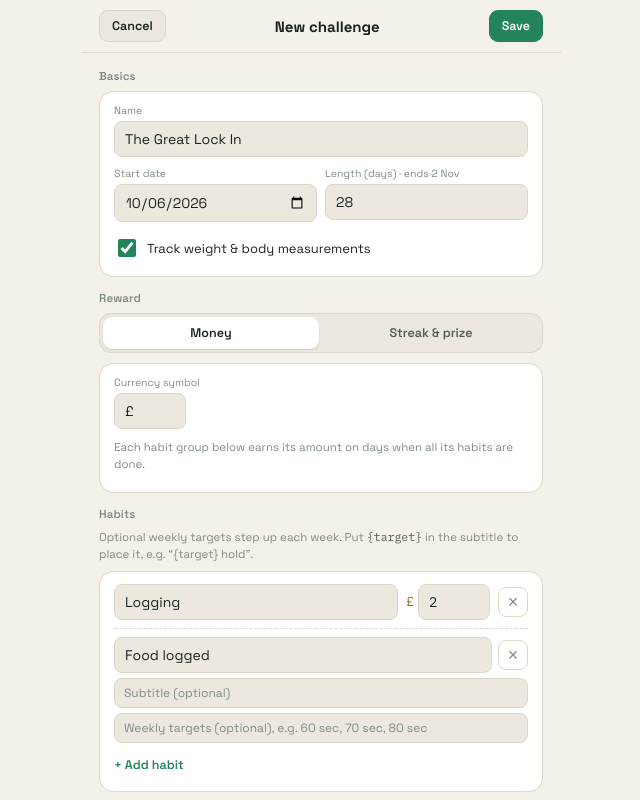
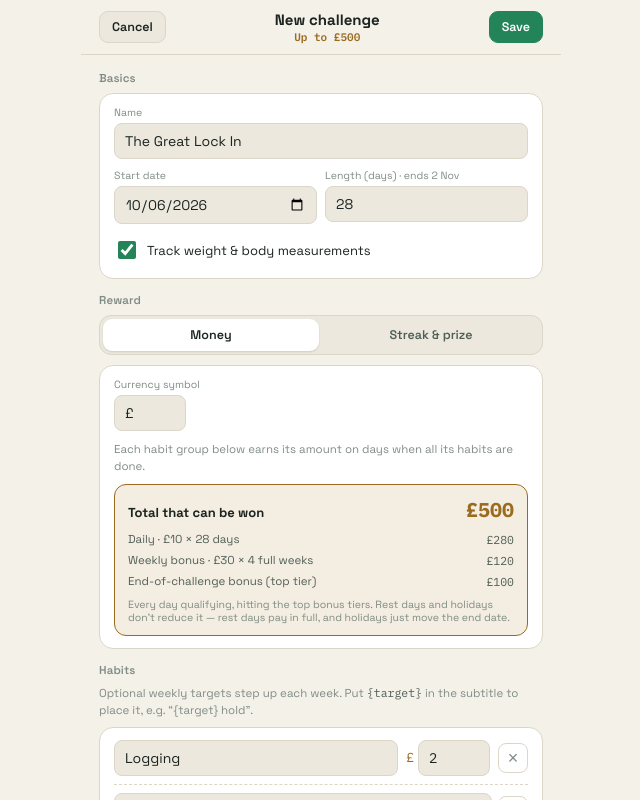
Before and after one commit to Lydiaade/Great-Lock-In, a React (Vite) app: page / in a window 1280 px wide. Both pictures are taken after a click on the button 640 px from the left and 213 px from the top of the page. Shown: the top 800 px of the page, without its empty margins (319-959 px from the left). Built offline with nearby package versions, Linux system fonts and the light colour scheme.

Commit message:
Uopdate rules for rest days

```diff
--- a/src/App.css
+++ b/src/App.css
@@ -290,3 +290,17 @@
 .gli-daychips button.active { background: var(--blue-dim); border-color: var(--blue); color: var(--ink); }
 .gli-2col.tight { gap:6px; margin-top:4px; }
 .gli-2col.tight .gli-formfield { margin-bottom:0; }
+
+/* Editor: max prize */
+.gli-editor-head .t { text-align:center; }
+.gli-headmax { font-size:11px; font-weight:600; color: var(--gold); margin-top:1px; }
+.gli-maxprize { margin-top:10px; background: var(--gold-dim); border:1px solid var(--gold); border-radius:12px; padding:11px 13px; }
+.gli-maxprize .hd { display:flex; justify-content:space-between; align-items:baseline; font-weight:700; font-size:13px; margin-bottom:6px; }
+.gli-maxprize .hd .v { font-size:20px; color: var(--gold); }
+.gli-maxprize .row { display:flex; justify-content:space-between; gap:8px; font-size:11.5px; color: var(--ink-dim); padding:3px 0; }
+.gli-maxprize .note { font-size:10.5px; color: var(--ink-faint); margin-top:6px; }
+
+.gli-pausechip { font-size:11.5px; color: var(--blue); background: var(--blue-dim); border:1px dashed var(--blue); border-radius:10px; padding:7px 11px; margin-bottom:12px; text-align:center; }
+.gli-pausechip.row { margin-bottom:6px; text-align:left; }
+
+.gli-excusedrow { opacity:.55; border-style:dashed; }
--- a/src/challenge.js
+++ b/src/challenge.js
@@ -27,11 +27,29 @@ export function todayISO() {
   return fmtISO(new Date())
 }
 
+// ---------- Timeline ----------
+// The challenge is `lengthDays` challenge days long. Holidays pause it: holiday dates
+// are skipped and the end date moves back, so every challenge day still happens.
+const datesCache = new WeakMap()
 export function challengeDates(c) {
-  return Array.from({ length: c.lengthDays }, (_, i) => addDays(c.startDate, i))
+  if (datesCache.has(c)) return datesCache.get(c)
+  const dates = []
+  let dt = c.startDate
+  // Guard against runaway holiday ranges.
+  for (let guard = 0; dates.length < c.lengthDays && guard < c.lengthDays + 3700; guard++) {
+    if (!holidayOn(c, dt)) dates.push(dt)
+    dt = addDays(dt, 1)
+  }
+  datesCache.set(c, dates)
+  return dates
 }
 export function endDate(c) {
-  return addDays(c.startDate, c.lengthDays - 1)
+  const dates = challengeDates(c)
+  return dates[dates.length - 1] || c.startDate
+}
+// Calendar days added to the challenge by holidays.
+export function holidayDaysAdded(c) {
+  return daysBetween(c.startDate, endDate(c)) + 1 - challengeDates(c).length
 }
 export function fmtRange(c) {
   const end = endDate(c)
@@ -40,13 +58,31 @@ export function fmtRange(c) {
 export function weekCount(c) {
   return Math.ceil(c.lengthDays / 7)
 }
-// Index of a date within the challenge (may be negative or >= length when outside it).
+// Challenge-day index of a date: negative before the start, >= length after the end.
+// A holiday date maps to the next challenge day (the one the challenge resumes on).
 export function dayIndex(c, dateStr) {
-  return daysBetween(c.startDate, dateStr)
+  const dates = challengeDates(c)
+  if (dateStr < c.startDate) return daysBetween(c.startDate, dateStr)
+  const end = dates[dates.length - 1]
+  if (dateStr > end) return dates.length - 1 + daysBetween(end, dateStr)
+  const i = dates.findIndex((d) => d >= dateStr)
+  return i
 }
 // Today's index clamped into the challenge, for default navigation.
 export function defaultDayIdx(c) {
   return Math.min(Math.max(dayIndex(c, todayISO()), 0), c.lengthDays - 1)
+}
+// The holiday today falls in, if it pauses the challenge right now.
+export function pausedToday(c) {
+  const t = todayISO()
+  return t >= c.startDate && t <= endDate(c) ? holidayOn(c, t) : null
+}
+// The holiday (if any) the challenge paused for just before challenge day `idx`.
+export function holidayBefore(c, idx) {
+  const dates = challengeDates(c)
+  if (idx <= 0 || daysBetween(dates[idx - 1], dates[idx]) <= 1) return null
+  const from = addDays(dates[idx - 1], 1), to = addDays(dates[idx], -1)
+  return { ...holidayOn(c, from), from, to }
 }
 
 // ---------- Habits ----------
@@ -69,49 +105,53 @@ export function countedHabits(c) {
 }
 
 // ---------- Rest days & holidays ----------
-// A day is "off" when it falls in a holiday, on a fixed weekly rest weekday, or the
-// user marked it as a flexible rest day (day field `_rest`, limited to perWeek per
-// challenge week). Off days never break a streak and don't fail weekly bonus rules.
+// Holidays aren't challenge days at all (see challengeDates). A challenge day is a rest
+// day when it falls on a fixed rest weekday, or the user marked it as a flexible rest day
+// (day field `_rest`, limited to `flexTotal` across the whole challenge). Rest is paid: a rest day is
+// scored as if every habit was done (effectiveDay) — full daily amount, qualifying, and
+// it keeps the streak going. Resting as planned never costs anything.
 export const REST_FIELD = '_rest'
 
 export function restCfg(c) {
   const r = c.restDays || {}
-  return { weekdays: r.weekdays || [], perWeek: Number(r.perWeek) || 0, holidays: r.holidays || [] }
+  // Older configs stored a per-week allowance; convert it to a challenge-wide total.
+  const flexTotal = r.flexTotal != null ? Number(r.flexTotal) || 0 : (Number(r.perWeek) || 0) * weekCount(c)
+  return { weekdays: r.weekdays || [], flexTotal, holidays: r.holidays || [] }
 }
 
 export function holidayOn(c, dateStr) {
   return restCfg(c).holidays.find((h) => dateStr >= h.start && dateStr <= (h.end || h.start)) || null
 }
 
-// Planned off days (holiday / fixed weekday) — known in advance, no day data needed.
+// Fixed rest days — known in advance, no day data needed.
 export function plannedOff(c, dateStr) {
-  const h = holidayOn(c, dateStr)
-  if (h) return { kind: 'holiday', label: h.label || 'Holiday' }
   if (restCfg(c).weekdays.includes(toDate(dateStr).getDay())) return { kind: 'rest', label: 'Rest day' }
   return null
 }
 
-// Off status for every date in one challenge week. Flexible rest days only count up to
-// perWeek (earliest first), so lowering the allowance later can't over-credit.
-export function weekOffMap(c, weekIdx, getDay) {
-  const { perWeek } = restCfg(c)
+// Rest status for every challenge date. Flexible rest days only count up to the
+// challenge-wide allowance (earliest first), so lowering it later can't over-credit.
+export function restInfo(c, getDay) {
+  const { flexTotal } = restCfg(c)
   const map = new Map()
   let flexUsed = 0
-  challengeDates(c).slice(weekIdx * 7, weekIdx * 7 + 7).forEach((dt) => {
+  challengeDates(c).forEach((dt) => {
     const planned = plannedOff(c, dt)
     if (planned) map.set(dt, planned)
-    else if (getDay(dt)[REST_FIELD] && flexUsed < perWeek) {
+    else if (getDay(dt)[REST_FIELD] && flexUsed < flexTotal) {
       flexUsed++
       map.set(dt, { kind: 'rest', label: 'Rest day', flexible: true })
     }
   })
-  return { map, flexUsed, flexLeft: Math.max(0, perWeek - flexUsed) }
+  return { map, flexTotal, flexUsed, flexLeft: Math.max(0, flexTotal - flexUsed) }
 }
 
-export function offMap(c, getDay) {
-  const map = new Map()
-  for (let w = 0; w < weekCount(c); w++) weekOffMap(c, w, getDay).map.forEach((v, k) => map.set(k, v))
-  return map
+// The day's data as scored: a rest day counts as every habit done.
+export function effectiveDay(c, d, isRest) {
+  if (!isRest) return d
+  const e = { ...d }
+  countedHabits(c).forEach((h) => { e[h.id] = true })
+  return e
 }
 
 // ---------- Scoring ----------
@@ -146,15 +186,14 @@ export function weekStats(c, weekIdx, getDay) {
   const dates = challengeDates(c).slice(weekIdx * 7, weekIdx * 7 + 7)
   const wb = c.weeklyBonus
   const gate = wb.gateGroupId ? c.groups.find((g) => g.id === wb.gateGroupId) : null
-  const { map: off } = weekOffMap(c, weekIdx, getDay)
+  const { map: off } = restInfo(c, getDay)
   let gateAll = true, qualifying = 0, dailySum = 0, offDays = 0
   dates.forEach((dt) => {
-    const d = getDay(dt)
     const isOff = off.has(dt)
     if (isOff) offDays++
-    // Off days pass the gate and count as qualifying, but only earn daily money if done.
-    if (gate && !isOff && !groupDone(gate, d)) gateAll = false
-    if (isOff || dayIsFull(c, d)) qualifying++
+    const d = effectiveDay(c, getDay(dt), isOff)
+    if (gate && !groupDone(gate, d)) gateAll = false
+    if (dayIsFull(c, d)) qualifying++
     dailySum += dayTotal(c, d)
   })
   // Weekly bonus only applies to complete 7-day weeks, and only once the gate group
@@ -172,12 +211,20 @@ export function challengeStats(c, getDay) {
   return { weeks, totalQualifying, endBonus, grand: dailyPlusWeekly + endBonus, max: maxReward(c) }
 }
 
-export function maxReward(c) {
+// The most that can be won: every day qualifying, top weekly and end tiers. Rest days
+// don't reduce it — they pay in full.
+export function maxRewardBreakdown(c) {
   const fullWeeks = Math.floor(c.lengthDays / 7)
   const maxTier = (tiers) => Math.max(0, ...(tiers || []).map((t) => t.amount))
-  return c.lengthDays * maxPerDay(c)
-    + (c.weeklyBonus.enabled ? fullWeeks * maxTier(c.weeklyBonus.tiers) : 0)
-    + (c.endBonus.enabled ? maxTier(c.endBonus.tiers) : 0)
+  const perDay = maxPerDay(c)
+  const weeklyTop = c.weeklyBonus.enabled ? maxTier(c.weeklyBonus.tiers) : 0
+  const daily = c.lengthDays * perDay
+  const weekly = fullWeeks * weeklyTop
+  const end = c.endBonus.enabled ? maxTier(c.endBonus.tiers) : 0
+  return { perDay, days: c.lengthDays, daily, weeklyTop, fullWeeks, weekly, end, total: daily + weekly + end }
+}
+export function maxReward(c) {
+  return maxRewardBreakdown(c).total
 }
 
 // End-bonus tiers as display rows, highest first, with day ranges.
@@ -197,38 +244,33 @@ export function streakStats(c, getDay) {
   const dates = challengeDates(c)
   const todayIdx = dayIndex(c, todayISO())
   const lastIdx = Math.min(todayIdx, dates.length - 1)
-  const full = dates.map((dt) => dayIsFull(c, getDay(dt)))
-  const offs = offMap(c, getDay)
-  const off = dates.map((dt) => offs.has(dt))
+  const offs = restInfo(c, getDay).map
+  // Rest days are scored as full days (see effectiveDay).
+  const full = dates.map((dt) => dayIsFull(c, effectiveDay(c, getDay(dt), offs.has(dt))))
 
-  // Off days are neutral: they don't add to the streak (unless done anyway) or break it.
   let completed = 0, best = 0, run = 0
   for (let i = 0; i <= lastIdx; i++) {
-    if (full[i]) { completed++; run++; best = Math.max(best, run) } else if (!off[i]) run = 0
+    if (full[i]) { completed++; run++; best = Math.max(best, run) } else run = 0
   }
 
   // Today still in progress doesn't break the streak — count back from yesterday.
   let i = lastIdx
   if (i === todayIdx && i >= 0 && !full[i]) i--
   let current = 0
-  while (i >= 0 && (full[i] || off[i])) { if (full[i]) current++; i-- }
+  while (i >= 0 && full[i]) { current++; i-- }
 
-  // Planned off days (holidays, fixed rest weekdays) reduce the days available to win.
-  const plannedOffCount = dates.filter((dt) => plannedOff(c, dt)).length
-  const activeDays = Math.max(1, dates.length - plannedOffCount)
-  const target = Math.min(Number(c.streak.targetDays) || activeDays, activeDays)
+  const target = Math.min(Number(c.streak.targetDays) || dates.length, dates.length)
 
-  // Days that can still be completed (today counts if not yet done; off days don't).
-  const from = Math.max(0, todayIdx)
+  // Days that can still be completed: today if not yet done, and every future day.
   let daysLeft = 0
-  for (let j = from; j < dates.length; j++) {
-    if (full[j] || off[j]) continue
-    daysLeft++
+  for (let j = Math.max(0, todayIdx); j < dates.length; j++) {
+    if (!(j <= lastIdx && full[j])) daysLeft++
   }
 
   return {
-    completed, best, current, target, daysLeft, activeDays,
-    offTaken: off.slice(0, lastIdx + 1).filter(Boolean).length,
+    completed, best, current, target, daysLeft,
+    activeDays: dates.length,
+    offTaken: dates.slice(0, lastIdx + 1).filter((dt) => offs.has(dt)).length,
     unlocked: completed >= target,
     stillPossible: completed + daysLeft >= target,
   }
--- a/src/components/ChallengeEditor.jsx
+++ b/src/components/ChallengeEditor.jsx
@@ -1,5 +1,5 @@
 import { useState } from 'react'
-import { addDays, fmtShort, toDate, DOWS, restCfg } from '../challenge'
+import { fmtShort, toDate, DOWS, restCfg, maxRewardBreakdown, money, endDate, holidayDaysAdded } from '../challenge'
 import { newId } from '../presets'
 
 // The editor works on a "draft": numbers kept as strings and weekly targets as a raw
@@ -15,8 +15,8 @@ function toDraft(c) {
     weeklyBonus: { ...c.weeklyBonus, tiers: tiers(c.weeklyBonus.tiers) },
     endBonus: { ...c.endBonus, tiers: tiers(c.endBonus.tiers) },
     streak: { ...c.streak, targetDays: String(c.streak.targetDays) },
-    restDays: (({ weekdays, perWeek, holidays }) => ({
-      weekdays, perWeek: String(perWeek), holidays: holidays.map((h) => ({ ...h, label: h.label || '' })),
+    restDays: (({ weekdays, flexTotal, holidays }) => ({
+      weekdays, flexTotal: String(flexTotal), holidays: holidays.map((h) => ({ ...h, label: h.label || '' })),
     }))(restCfg(c)),
   }
 }
@@ -49,7 +49,7 @@ function fromDraft(d) {
     streak: { prize: d.streak.prize.trim(), targetDays: Math.min(Math.round(num(d.streak.targetDays)) || lengthDays, lengthDays) },
     restDays: {
       weekdays: [...d.restDays.weekdays].sort(),
-      perWeek: Math.min(6, Math.round(num(d.restDays.perWeek))),
+      flexTotal: Math.min(lengthDays, Math.round(num(d.restDays.flexTotal))),
       holidays: d.restDays.holidays
         .filter((h) => h.start)
         .map((h) => {
@@ -80,7 +80,12 @@ export default function ChallengeEditor({ initial, isNew, onSave, onCancel }) {
 
   const isMoney = d.rewardMode === 'money'
   const len = Math.round(Number(d.lengthDays)) || 0
-  const endLabel = len > 0 && /^\d{4}-\d{2}-\d{2}$/.test(d.startDate) ? fmtShort(addDays(d.startDate, len - 1)) : '—'
+  // Live previews, from the draft as it would be saved.
+  const saved = fromDraft(d)
+  const datesOk = len > 0 && len <= 366 && /^\d{4}-\d{2}-\d{2}$/.test(d.startDate)
+  const prize = isMoney && datesOk ? maxRewardBreakdown(saved) : null
+  const added = datesOk ? holidayDaysAdded(saved) : 0
+  const endLabel = datesOk ? fmtShort(endDate(saved)) + (added ? ` (+${added} holiday)` : '') : '—'
 
   const save = () => {
     const c = fromDraft(d)
@@ -93,7 +98,10 @@ export default function ChallengeEditor({ initial, isNew, onSave, onCancel }) {
     <div className="gli-editor">
       <div className="gli-editor-head">
         {onCancel ? <button className="gli-btn" onClick={onCancel}>Cancel</button> : <span />}
-        <div className="t">{isNew ? 'New challenge' : 'Edit challenge'}</div>
+        <div className="t">
+          {isNew ? 'New challenge' : 'Edit challenge'}
+          {prize && <div className="gli-headmax gli-mono">Up to {money(d, prize.total)}</div>}
+        </div>
         <button className="gli-btn primary" onClick={save}>Save</button>
       </div>
 
@@ -129,6 +137,7 @@ export default function ChallengeEditor({ initial, isNew, onSave, onCancel }) {
                 <input className="gli-input short" value={d.currency} maxLength={3} onChange={(e) => update((n) => { n.currency = e.target.value })} />
               </Field>
               <div className="gli-hint">Each habit group below earns its amount on days when all its habits are done.</div>
+              <MaxPrize c={d} b={prize} />
             </>
           ) : (
             <>
@@ -179,6 +188,11 @@ export default function ChallengeEditor({ initial, isNew, onSave, onCancel }) {
         })}>+ Add habit group</button>
 
         <div className="gli-label">Rest days &amp; holidays <span className="gli-faint">· never break a streak</span></div>
+        <div className="gli-hint">
+          <b>Rest days</b> count as a full day{isMoney ? ' — paid in full and qualifying' : ' and keep your streak going'},
+          so resting as planned never costs you anything.
+          {' '}<b>Holidays</b> pause the challenge — the end date moves back and you carry on as if nothing happened.
+        </div>
         <div className="gli-card">
           <Field label="Fixed rest days every week">
             <div className="gli-daychips">
@@ -194,9 +208,9 @@ export default function ChallengeEditor({ initial, isNew, onSave, onCancel }) {
               })}
             </div>
           </Field>
-          <Field label="Flexible rest days per week (you pick them on the Today screen)">
-            <input className="gli-input short" type="number" inputMode="numeric" min="0" max="6" value={d.restDays.perWeek}
-                   onChange={(e) => update((n) => { n.restDays.perWeek = e.target.value })} />
+          <Field label="Flexible rest days for the whole challenge (use them on any day, from the Today screen)">
+            <input className="gli-input short" type="number" inputMode="numeric" min="0" value={d.restDays.flexTotal}
+                   onChange={(e) => update((n) => { n.restDays.flexTotal = e.target.value })} />
           </Field>
 
           <div className="gli-formfield"><span>Holidays</span></div>
@@ -223,10 +237,7 @@ export default function ChallengeEditor({ initial, isNew, onSave, onCancel }) {
           <button className="gli-addbtn" onClick={() => update((n) => {
             n.restDays.holidays.push({ start: n.startDate, end: n.startDate, label: '' })
           })}>+ Add holiday</button>
-          <div className="gli-hint">
-            Off days pause your streak instead of breaking it. Ticking everything on an off day still counts.
-            {isMoney && ' In money mode they count towards bonus thresholds but earn no daily money unless done.'}
-          </div>
+          {added > 0 && <div className="gli-hint">Holidays add {added} day{added === 1 ? '' : 's'} — the challenge now ends {fmtShort(endDate(saved))}.</div>}
         </div>
 
         <div className="gli-label">Extra tracking <span className="gli-faint">· doesn&rsquo;t count towards the day</span></div>
@@ -287,6 +298,29 @@ export default function ChallengeEditor({ initial, isNew, onSave, onCancel }) {
   )
 }
 
+function MaxPrize({ c, b }) {
+  const rows = [
+    [`Daily · ${money(c, b.perDay)} × ${b.days} days`, b.daily],
+    ...(b.weekly ? [[`Weekly bonus · ${money(c, b.weeklyTop)} × ${b.fullWeeks} full week${b.fullWeeks === 1 ? '' : 's'}`, b.weekly]] : []),
+    ...(b.end ? [['End-of-challenge bonus (top tier)', b.end]] : []),
+  ]
+  return (
+    <div className="gli-maxprize">
+      <div className="hd">
+        <span>Total that can be won</span>
+        <span className="v gli-mono">{money(c, b.total)}</span>
+      </div>
+      {rows.map(([label, amount]) => (
+        <div className="row" key={label}><span>{label}</span><span className="gli-mono">{money(c, amount)}</span></div>
+      ))}
+      <div className="note">
+        Every day qualifying, hitting the top bonus tiers. Rest days and holidays don&rsquo;t reduce it —
+        rest days pay in full, and holidays just move the end date.
+      </div>
+    </div>
+  )
+}
+
 function Field({ label, children }) {
   return (
     <label className="gli-formfield">
--- a/src/presets.js
+++ b/src/presets.js
@@ -9,7 +9,7 @@ import { todayISO } from './challenge'
 //   weeklyBonus: { enabled, gateGroupId, tiers: [{ minDays, amount }] },
 //   endBonus: { enabled, tiers: [{ minDays, amount }] },
 //   streak: { targetDays, prize },
-//   restDays: { weekdays: [0-6], perWeek, holidays: [{ start, end, label }] },
+//   restDays: { weekdays: [0-6], flexTotal, holidays: [{ start, end, label }] },
 //   bodyTracking,
 // }
 // A habit's `sub` may contain {target}, replaced with that week's entry from `weekly`.
@@ -59,7 +59,7 @@ export function greatLockInPreset() {
       { minDays: 26, amount: 100 }, { minDays: 23, amount: 70 }, { minDays: 20, amount: 40 },
     ] },
     streak: { targetDays: 24, prize: '' },
-    restDays: { weekdays: [], perWeek: 0, holidays: [] },
+    restDays: { weekdays: [], flexTotal: 0, holidays: [] },
     bodyTracking: true,
   }
 }
@@ -80,7 +80,7 @@ export function blankPreset() {
     weeklyBonus: { enabled: false, gateGroupId: '', tiers: [{ minDays: 7, amount: 10 }] },
     endBonus: { enabled: false, tiers: [{ minDays: 25, amount: 50 }] },
     streak: { targetDays: 25, prize: '' },
-    restDays: { weekdays: [], perWeek: 1, holidays: [] },
+    restDays: { weekdays: [], flexTotal: 4, holidays: [] },
     bodyTracking: false,
   }
 }
```
Also changed, not shown: src/components/Hero.jsx (+6 -2 lines), src/components/TodayView.jsx (+36 -24 lines), src/components/TotalsView.jsx (+6 -4 lines), src/components/WeekView.jsx (+19 -11 lines), 1 other file (tests, documents, lock files or other folders).
